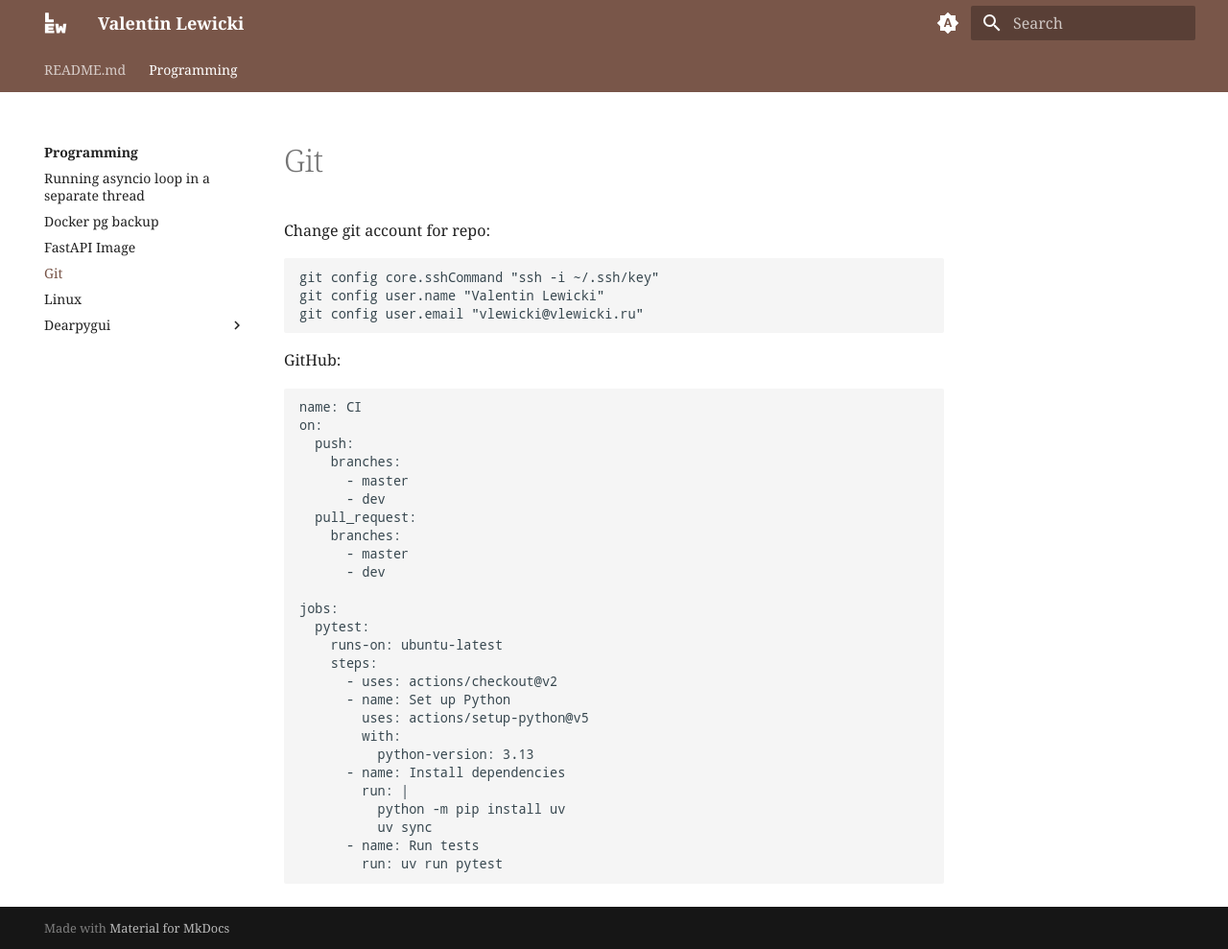
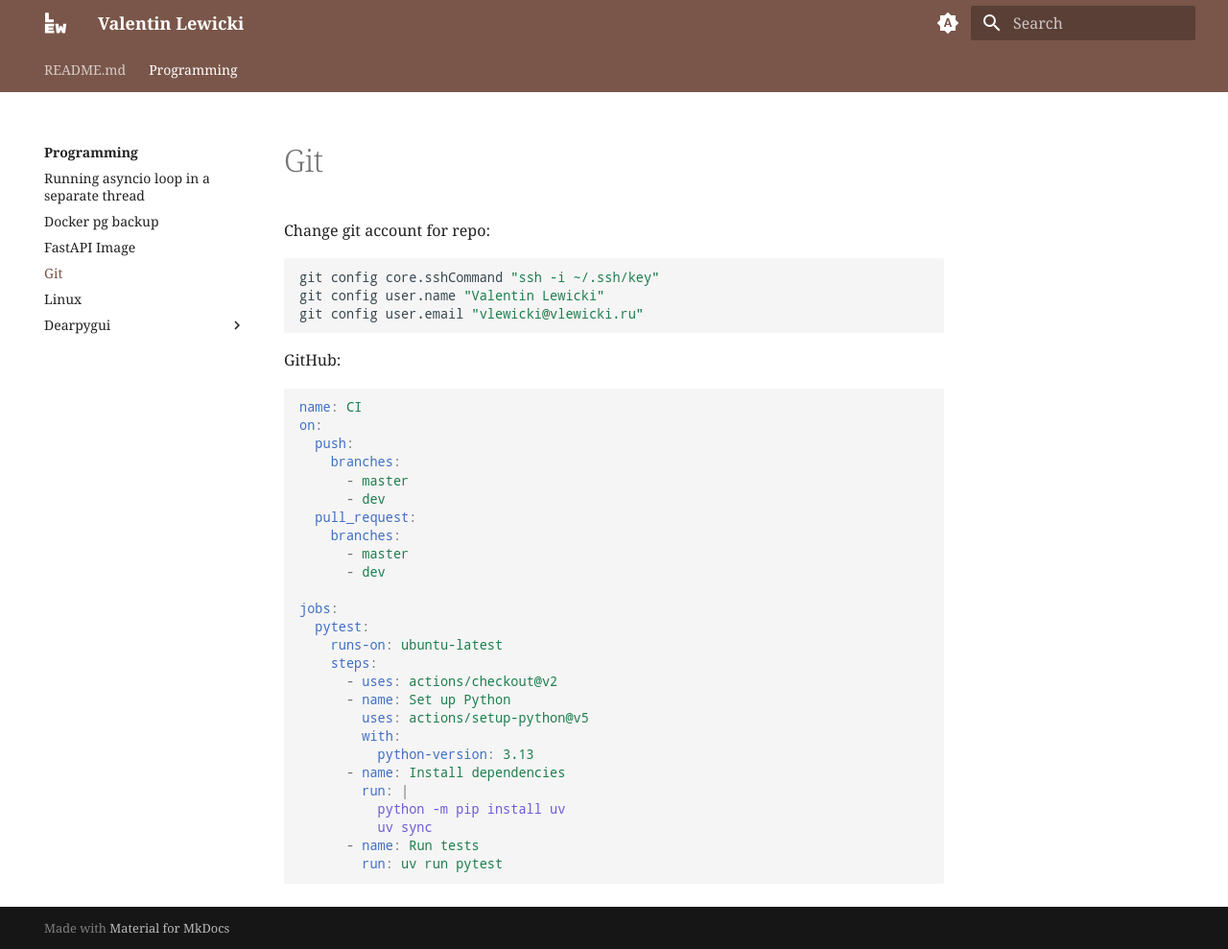
Before and after one commit to vlewicki/vlewicki.github.io, an MkDocs documentation site: the page built from docs/programming/git.md, in a window 1280 px wide and 989 px high. Shown: the whole window at 96% size. Built offline with MkDocs 1.6.1 and Material for MkDocs 9.7.7, drawn with Linux system fonts in a browser that asks for light colours; some web fonts are replaced.

Commit message:
syntax hlt

````diff
--- a/docs/programming/git.md
+++ b/docs/programming/git.md
@@ -6,7 +6,7 @@ git config user.email "vlewicki@vlewicki.ru"
 ```
 
 GitHub:
-```
+```yml
 name: CI
 on:
   push:
--- a/mkdocs.yml
+++ b/mkdocs.yml
@@ -22,7 +22,6 @@ theme:
     - navigation.indexes
     - search.suggest
   palette:
-
     # Palette toggle for automatic mode
     - media: "(prefers-color-scheme)"
       toggle:
@@ -46,3 +45,8 @@ theme:
       toggle:
         icon: material/brightness-4
         name: Switch to system preference
+
+markdown_extensions:
+  - pymdownx.highlight:
+    anchor_linenums: true
+  - pymdownx.superfences:
````
Also changed, not shown: docs/programming/dearpygui/snippets.md (+1 -1 lines).
